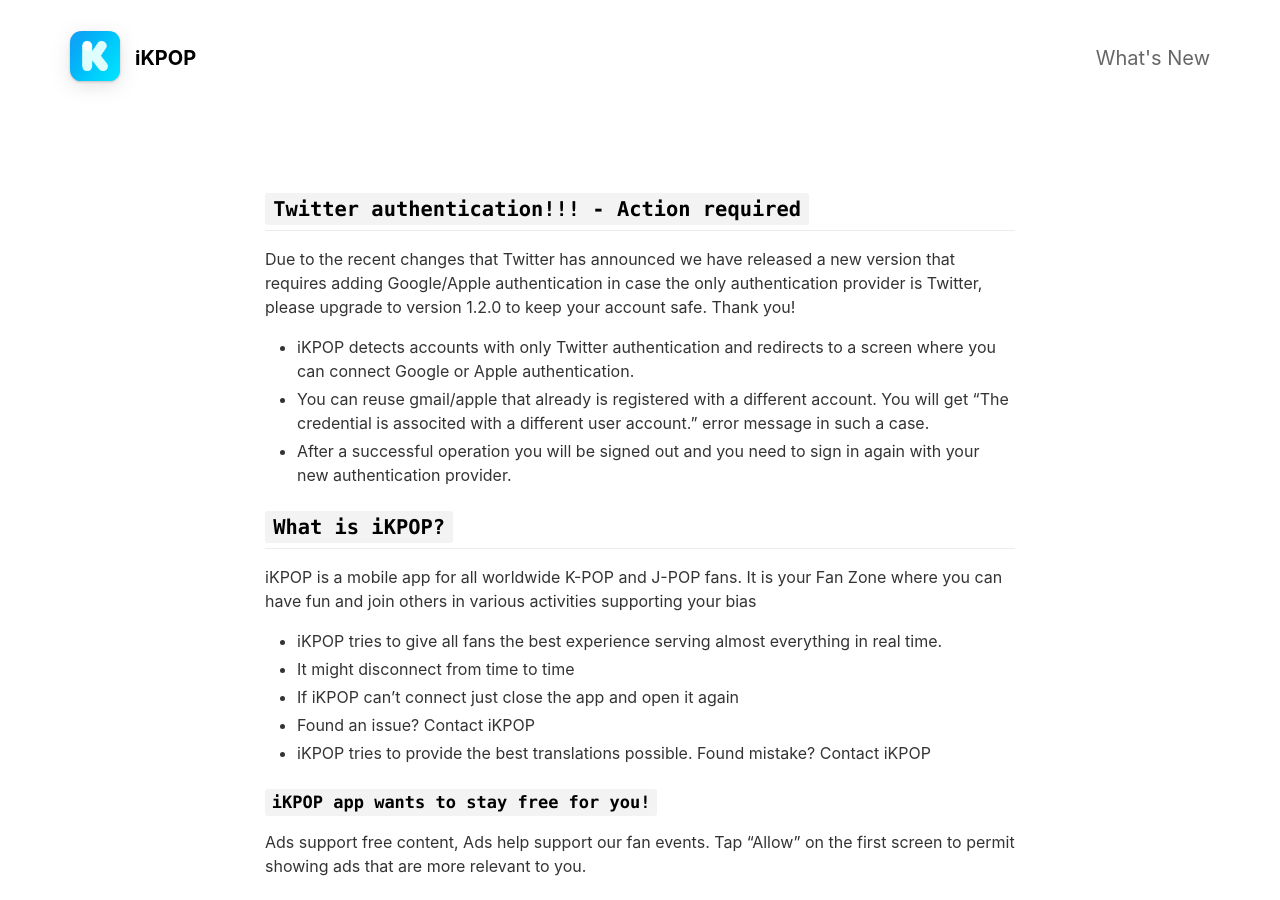
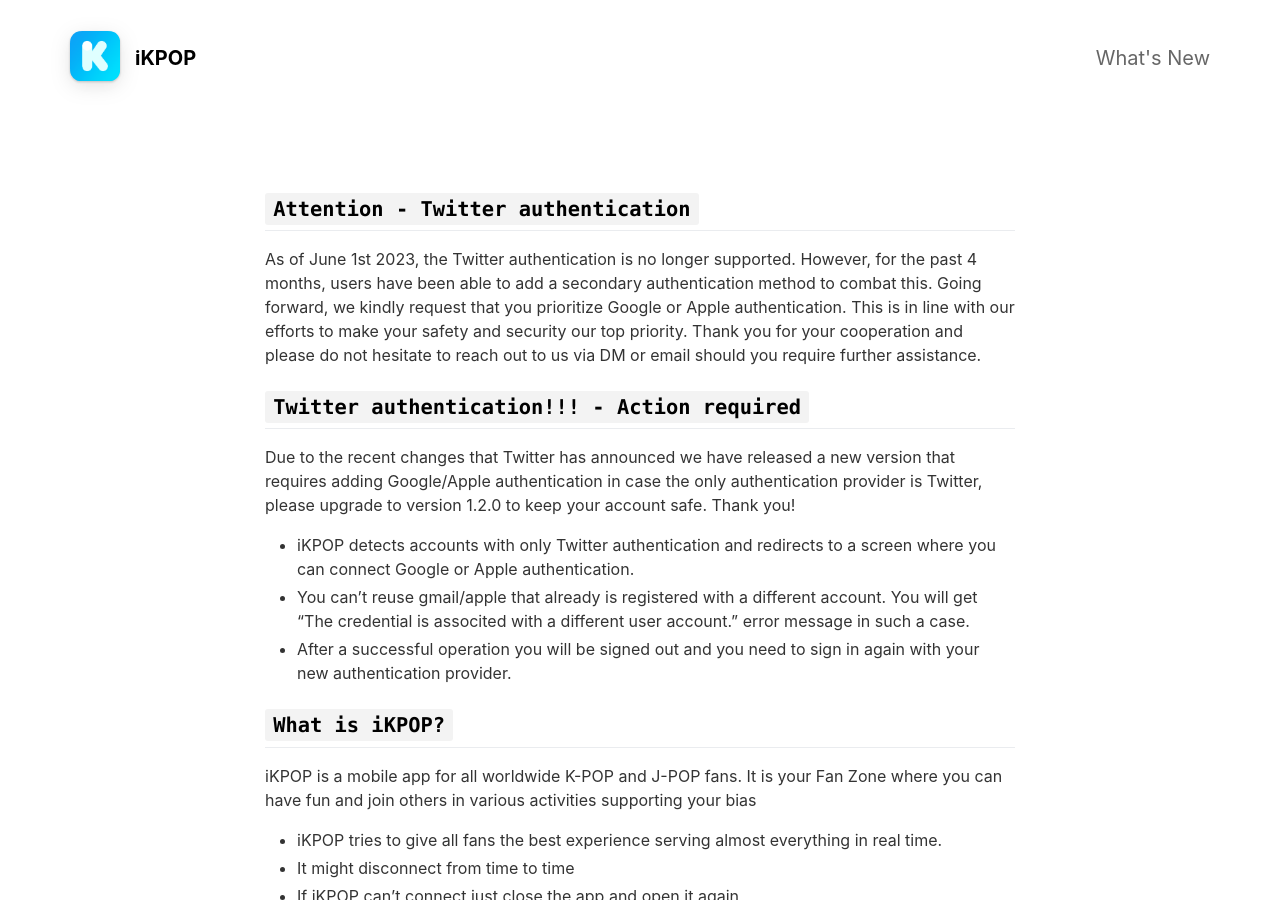
Before and after one commit to kapp7/app, a Jekyll site: the page built from _pages/qa.md, in a window 1280 px wide and 900 px high. Built offline with Jekyll 4.4.1, drawn with Linux system fonts in a browser that asks for light colours; nearby versions of some CDN libraries.

Commit message:
Update qa.md

```diff
--- a/_pages/qa.md
+++ b/_pages/qa.md
@@ -6,10 +6,13 @@
 
 <br>
 
+## `Attention - Twitter authentication`
+As of June 1st 2023, the Twitter authentication is no longer supported. However, for the past 4 months, users have been able to add a secondary authentication method to combat this. Going forward, we kindly request that you prioritize Google or Apple authentication. This is in line with our efforts to make your safety and security our top priority. Thank you for your cooperation and please do not hesitate to reach out to us via DM or email should you require further assistance.
+
 ## `Twitter authentication!!! - Action required`
 Due to the recent changes that Twitter has announced we have released a new version that requires adding Google/Apple authentication in case the only authentication provider is Twitter, please upgrade to version 1.2.0 to keep your account safe. Thank you!
 - iKPOP detects accounts with only Twitter authentication and redirects to a screen where you can connect Google or Apple authentication.
-- You can reuse gmail/apple that already is registered with a different account. You will get "The credential is associted with a different user account." error message in such a case.
+- You can't reuse gmail/apple that already is registered with a different account. You will get "The credential is associted with a different user account." error message in such a case.
 - After a successful operation you will be signed out and you need to sign in again with your new authentication provider.
 
 
```
